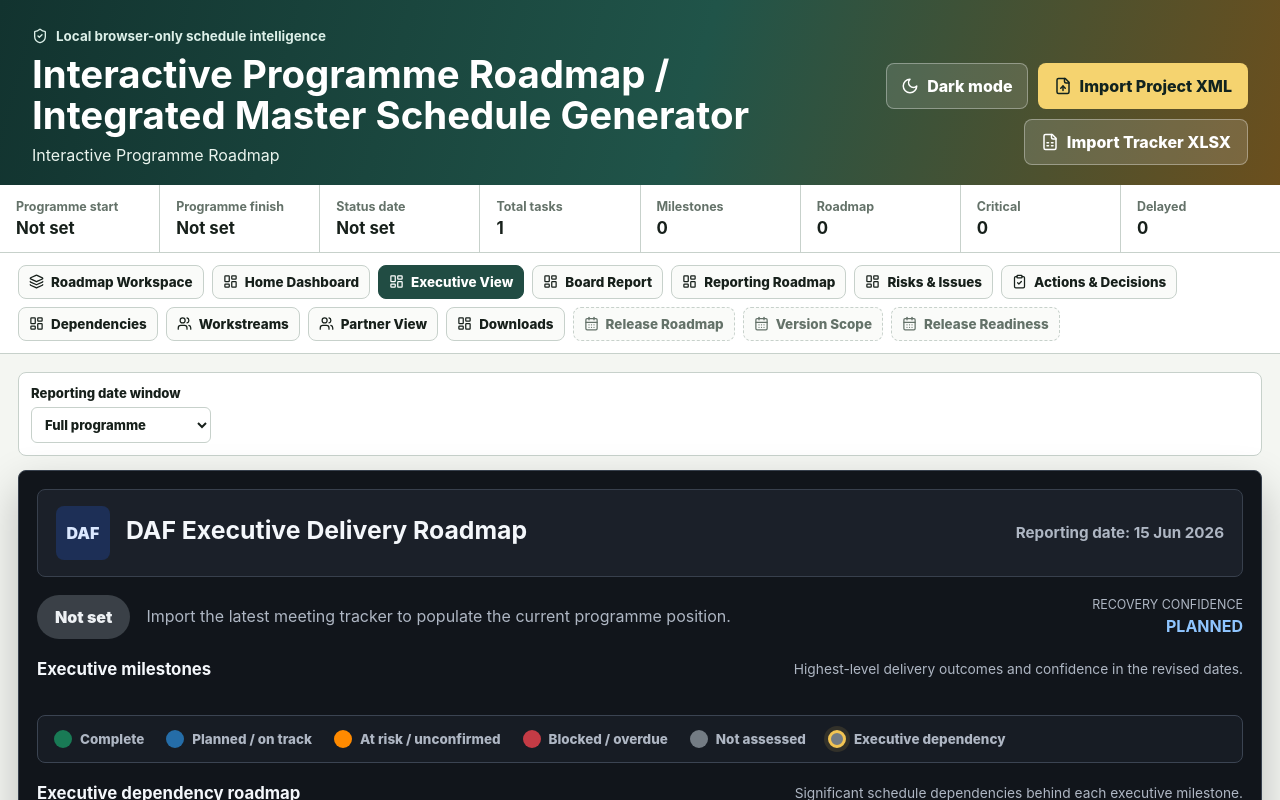
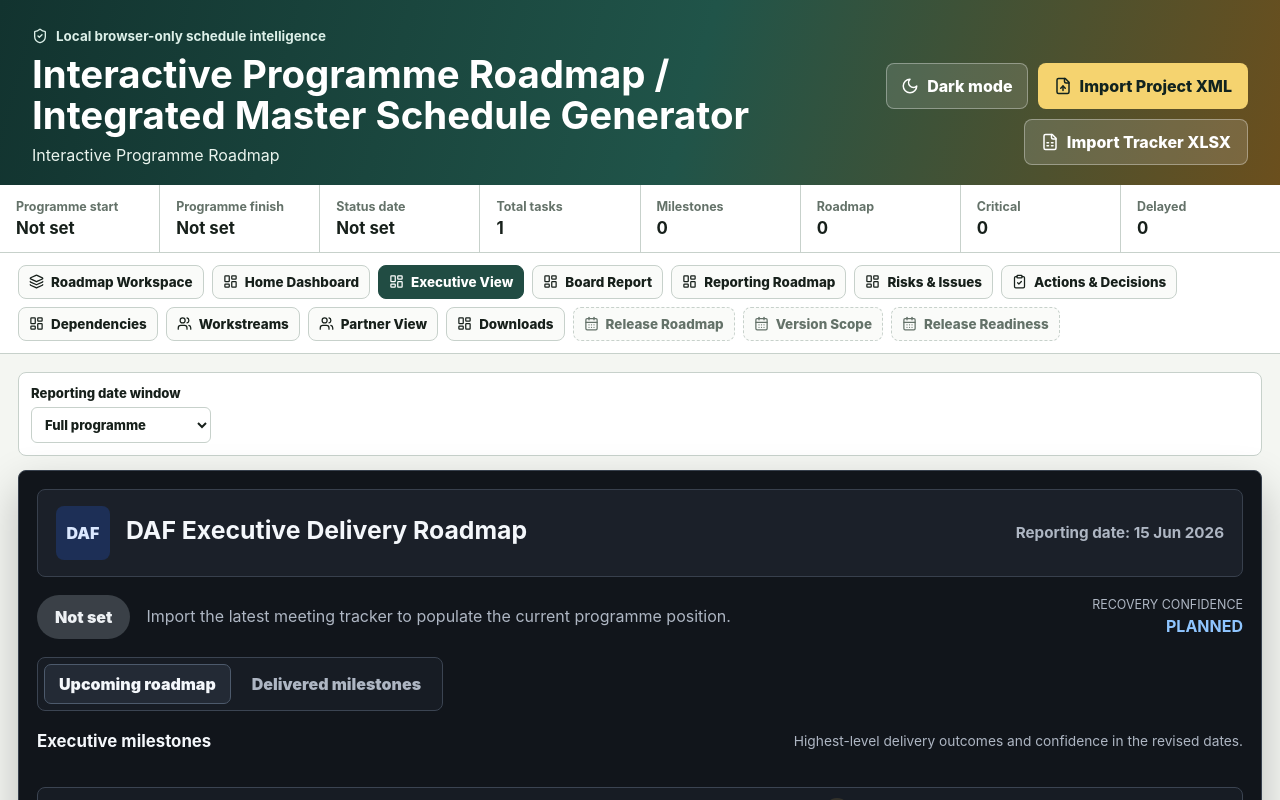
Before and after one commit to andyheggs/interactive-programme-roadmap, a React (Vite) app: page / in a window 1280 px wide. Both pictures are taken after a click on the button "Executive View". Shown: the top 800 px of the page. Built offline with nearby package versions, Linux system fonts and the light colour scheme.

Commit message:
Add delivered executive milestones tab

```diff
--- a/src/main.tsx
+++ b/src/main.tsx
@@ -600,6 +600,33 @@ function importantExecutiveDependency(item: ProgrammeItem): boolean {
   return executiveDependencyScore(item) > 0;
 }
 
+function isDeliveredItem(item: ProgrammeItem): boolean {
+  return item.status === "complete" || item.percentComplete === 100;
+}
+
+function isHighLevelMilestone(item: ProgrammeItem): boolean {
+  const level = normaliseText(item.milestoneLevel);
+  return Boolean(
+    item.executiveMilestone ||
+      item.boardReportable ||
+      item.roadmapMilestone ||
+      level.includes("executive") ||
+      level.includes("board"),
+  );
+}
+
+function isHistoricDeliveredItem(item: ProgrammeItem, window: DateWindow): boolean {
+  const finishDate = parseDate(item.finishDate);
+  return Boolean(isDeliveredItem(item) && finishDate && window.start && finishDate < window.start);
+}
+
+function isForwardLookingExecutiveItem(item: ProgrammeItem, window: DateWindow): boolean {
+  if (isHistoricDeliveredItem(item, window)) return false;
+  const finishDate = parseDate(item.finishDate);
+  if (window.end && finishDate && finishDate > window.end) return false;
+  return true;
+}
+
 function executiveEnablerScore(item: ProgrammeItem): number {
   const text = normaliseText([
     item.name,
@@ -912,15 +939,31 @@ function ExecutiveSnapshotView({
   dateWindow: DateWindow;
   onExportSnapshotPdf?: () => void;
 }) {
-  const paths = executiveDependencyPaths(schedule);
   const weekly = latestWeeklySummary(tracker);
+  const reportingDate = new Date().toISOString();
+  const forwardWindow = { ...dateWindow, start: dateWindow.start ?? parseDate(reportingDate) };
+  const paths = executiveDependencyPaths(schedule)
+    .filter((path) => isForwardLookingExecutiveItem(path.outcome, forwardWindow))
+    .map((path) => ({
+      ...path,
+      dependencies: path.dependencies.filter((item) => isForwardLookingExecutiveItem(item, forwardWindow)),
+    }));
+  const deliveredMilestones = programmeMilestones(schedule)
+    .filter((item) => isHighLevelMilestone(item) && isHistoricDeliveredItem(item, forwardWindow))
+    .sort((a, b) => (parseDate(b.finishDate)?.getTime() ?? 0) - (parseDate(a.finishDate)?.getTime() ?? 0));
+  const [executiveMode, setExecutiveMode] = useState<"upcoming" | "delivered">("upcoming");
   const [selectedUid, setSelectedUid] = useState(paths[0]?.outcome.uid ?? "");
+  useEffect(() => {
+    if (!paths.length) {
+      if (selectedUid) setSelectedUid("");
+      return;
+    }
+    if (!paths.some((path) => path.outcome.uid === selectedUid)) setSelectedUid(paths[0].outcome.uid);
+  }, [paths, selectedUid]);
   const selectedPath = paths.find((path) => path.outcome.uid === selectedUid) ?? paths[0];
   const outcomes = paths.map((path) => path.outcome);
   const programmeTone = toneClass(weekly?.overallRag);
   const confidenceTone = recoveryConfidence(weekly, outcomes);
-  const reportingDate = new Date().toISOString();
-  const keyEnablerWindow = { ...dateWindow, start: dateWindow.start ?? parseDate(reportingDate) };
   const byUid = new Map(schedule.items.map((item) => [item.uid, item]));
   const programmeStatusText = weekly?.overallRag ? weekly.overallRag.toUpperCase() : "Not set";
   const programmeReason = normaliseText(weekly?.overallRag).includes("red")
@@ -928,7 +971,7 @@ function ExecutiveSnapshotView({
     : weekly?.ragRationale ?? "Import the latest meeting tracker to populate the current programme position.";
   const decisions = sortFlaggedFirst(openDecisions(tracker)).slice(0, 4);
   const keyEnablers = [...new Map(paths.flatMap((path) => collectPredecessorChain(path.outcome, byUid)).map((item) => [item.uid, item])).values()]
-    .filter((item) => !item.executiveMilestone && !item.isSummary && item.isActive && overlapsDateWindow(item, keyEnablerWindow) && executiveEnablerScore(item) > 0)
+    .filter((item) => !item.executiveMilestone && !item.isSummary && item.isActive && isForwardLookingExecutiveItem(item, forwardWindow) && executiveEnablerScore(item) > 0)
     .sort((a, b) => bySoonest(a.finishDate, b.finishDate) || executiveEnablerScore(b) - executiveEnablerScore(a))
     .slice(0, 5);
   const watchlistItems = sortFlaggedFirst([
@@ -975,6 +1018,29 @@ function ExecutiveSnapshotView({
             </div>
           </div>
 
+          <div className="exec-view-tabs" role="tablist" aria-label="Executive roadmap view">
+            <button
+              className={executiveMode === "upcoming" ? "active" : ""}
+              type="button"
+              role="tab"
+              aria-selected={executiveMode === "upcoming"}
+              onClick={() => setExecutiveMode("upcoming")}
+            >
+              Upcoming roadmap
+            </button>
+            <button
+              className={executiveMode === "delivered" ? "active" : ""}
+              type="button"
+              role="tab"
+              aria-selected={executiveMode === "delivered"}
+              onClick={() => setExecutiveMode("delivered")}
+            >
+              Delivered milestones
+            </button>
+          </div>
+
+          {executiveMode === "upcoming" ? (
+            <>
           <div className="exec-section-label">
             <h3>Executive milestones</h3>
             <p>Highest-level delivery outcomes and confidence in the revised dates.</p>
@@ -1093,6 +1159,32 @@ function ExecutiveSnapshotView({
               </div>
             </article>
           </div>
+            </>
+          ) : (
+            <>
+              <div className="exec-section-label">
+                <h3>Delivered milestones</h3>
+                <p>Completed high-level programme milestones before {formatDate(forwardWindow.start?.toISOString())}.</p>
+              </div>
+              <div className="exec-delivered-grid">
+                {deliveredMilestones.length ? deliveredMilestones.map((item) => {
+                  const tone = executiveTone(item);
+                  return (
+                    <article className={`exec-delivered-card ${tone}`} key={item.uid}>
+                      <span>{formatDate(item.finishDate)}</span>
+                      <strong>{item.name}</strong>
+                      <em>{item.stream ?? item.milestoneLevel ?? item.roadmapView ?? "High-level milestone"}</em>
+                    </article>
+                  );
+                }) : (
+                  <article className="exec-empty-state">
+                    <h3>No delivered milestones found</h3>
+                    <p>Completed high-level milestones will appear here once they are marked complete in the imported Project plan.</p>
+                  </article>
+                )}
+              </div>
+            </>
+          )}
         </section>
       </div>
       {onExportSnapshotPdf ? (
--- a/src/styles.css
+++ b/src/styles.css
@@ -814,6 +814,31 @@ body.snapshot-exporting * {
 .exec-position-strip div strong {
   font-size: 1rem;
 }
+.exec-view-tabs {
+  display: inline-flex;
+  width: fit-content;
+  gap: 6px;
+  padding: 6px;
+  border: 1px solid #3b4452;
+  border-radius: 8px;
+  background: #171c24;
+}
+.exec-view-tabs button {
+  min-height: 40px;
+  padding: 8px 14px;
+  border: 1px solid transparent;
+  border-radius: 7px;
+  color: var(--exec-muted);
+  background: transparent;
+  font-weight: 900;
+  cursor: pointer;
+}
+.exec-view-tabs button.active,
+.exec-view-tabs button:hover {
+  color: var(--exec-text);
+  border-color: #4d5a6c;
+  background: var(--exec-panel-soft);
+}
 .exec-section-label {
   display: flex;
   align-items: end;
@@ -902,6 +927,42 @@ body.snapshot-exporting * {
 .exec-outcome-summary.amber { --tone: #ffd166; --badge-bg: rgba(255, 138, 0, 0.22); --badge-text: #ffd166; }
 .exec-outcome-summary.red { --tone: #ff8b92; --badge-bg: rgba(196, 59, 69, 0.26); --badge-text: #ffb0b5; }
 .exec-outcome-summary.grey { --tone: #9aa1aa; --badge-bg: rgba(116, 124, 132, 0.26); --badge-text: #cbd1d8; }
+.exec-delivered-grid {
+  display: grid;
+  grid-template-columns: repeat(auto-fit, minmax(230px, 1fr));
+  gap: 12px;
+}
+.exec-delivered-card {
+  display: grid;
+  gap: 12px;
+  min-height: 150px;
+  padding: 18px;
+  border: 1px solid #343d49;
+  border-top: 6px solid var(--tone, var(--exec-green));
+  border-radius: 8px;
+  background: var(--exec-panel);
+}
+.exec-delivered-card.green { --tone: #87d695; }
+.exec-delivered-card.blue { --tone: #87bdf5; }
+.exec-delivered-card.amber { --tone: #ffd166; }
+.exec-delivered-card.red { --tone: #ff8b92; }
+.exec-delivered-card.grey { --tone: #9aa1aa; }
+.exec-delivered-card span {
+  color: var(--exec-muted);
+  font-weight: 900;
+}
+.exec-delivered-card strong {
+  color: var(--exec-text);
+  font-size: 1rem;
+  line-height: 1.35;
+}
+.exec-delivered-card em {
+  align-self: end;
+  color: var(--exec-muted);
+  font-size: 0.8rem;
+  font-style: normal;
+  font-weight: 800;
+}
 .exec-legend {
   display: flex;
   flex-wrap: wrap;
```
